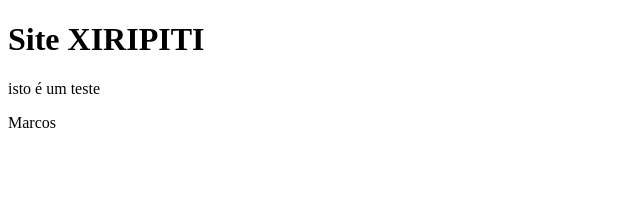
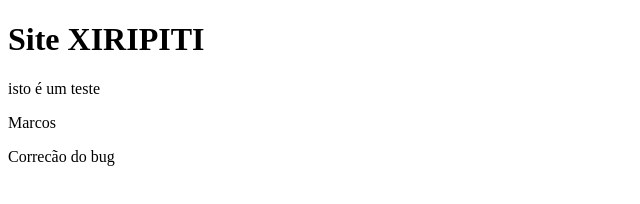
Before and after one commit to MarcosAlvaraes/xiripiti, a plain HTML site: page index.html in a window 1280 px wide. Shown: the whole page, without its empty margins (0-640 px from the left). Drawn offline with Linux system fonts and the light colour scheme.

Commit message:
Correção do bug

```diff
--- a/index.html
+++ b/index.html
@@ -10,5 +10,6 @@
     <h1>Site  XIRIPITI</h1>
     <p>isto é um teste</p>
     <p>Marcos</p>
+    <p>Correcão do bug</p>
 </body>
 </html>
```
